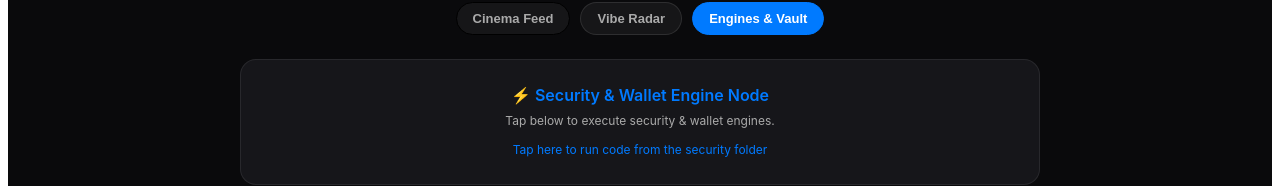
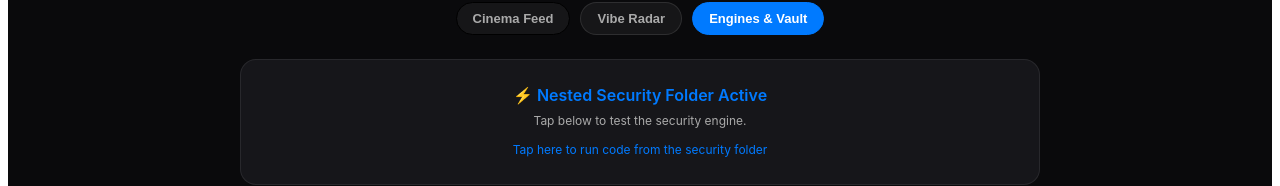
Before and after one commit to rayuwarmarayu22-byte/caches-app, a React (Vite) app: page / in a window 1280 px wide. Both pictures are taken after a click on the button "Engines & Vault". Shown: the part 111-297 px from the top of the page. Built offline with nearby package versions, Linux system fonts and the light colour scheme.

Commit message:
Update App.tsx

```diff
--- a/App.tsx
+++ b/App.tsx
@@ -1,32 +1,24 @@
 import React, { useState } from 'react';
 
-// Import correctly from inside the security folder
-import { verifyUserDevice, validateViewEngagement } from './security/antiCheat';
-import { calculateViewEarnings, requestInstantWithdrawal } from './security/walletService';
+// Import from the exact nested security path
+import { verifyUserDevice } from './security/antiCheat';
 
 export default function App() {
   const [activeTab, setActiveTab] = useState<'feed' | 'radar' | 'vault'>('feed');
-  const [engineStatus, setEngineStatus] = useState('Tap below to execute security & wallet engines.');
+  const [status, setStatus] = useState('Tap below to test the security engine.');
 
-  const runSecurityEngines = () => {
-    const deviceCheck = verifyUserDevice('device_ytee_001', []);
-    const earnings = calculateViewEarnings(100000);
-
-    setEngineStatus(
-      `🔒 Anti-Cheat Device Check: ${deviceCheck ? 'PASSED' : 'BLOCKED'} | ` +
-      `💰 Calculated Payout (100k Views): $${earnings}`
-    );
+  const runSecurityTest = () => {
+    const check = verifyUserDevice('device_ytee_001', []);
+    setStatus(check ? '✅ Security Check Passed: Device Secure' : '⚠️ Device Restricted');
   };
 
   return (
     <div style={styles.container}>
-      {/* Header */}
       <div style={styles.header}>
         <h1 style={styles.logo}>CACHES <span style={styles.accent}>CINEMA</span></h1>
         <p style={styles.tagline}>Elite Visual Culture & Instant-Earn Engine</p>
       </div>
 
-      {/* Navigation Tabs */}
       <div style={styles.tabContainer}>
         <button
           onClick={() => setActiveTab('feed')}
@@ -48,7 +40,6 @@ export default function App() {
         </button>
       </div>
 
-      {/* Dynamic Content Area */}
       <div style={styles.contentArea}>
         {activeTab === 'feed' && (
           <div style={styles.feedBox}>
@@ -65,9 +56,9 @@ export default function App() {
         )}
 
         {activeTab === 'vault' && (
-          <div style={styles.feedBox} onClick={runSecurityEngines}>
-            <p style={styles.feedText}>⚡ Security & Wallet Engine Node</p>
-            <p style={styles.subText}>{engineStatus}</p>
+          <div style={styles.feedBox} onClick={runSecurityTest}>
+            <p style={styles.feedText}>⚡ Nested Security Folder Active</p>
+            <p style={styles.subText}>{status}</p>
             <p style={{ ...styles.subText, color: '#007aff', marginTop: '12px' }}>Tap here to run code from the security folder</p>
           </div>
         )}
```
